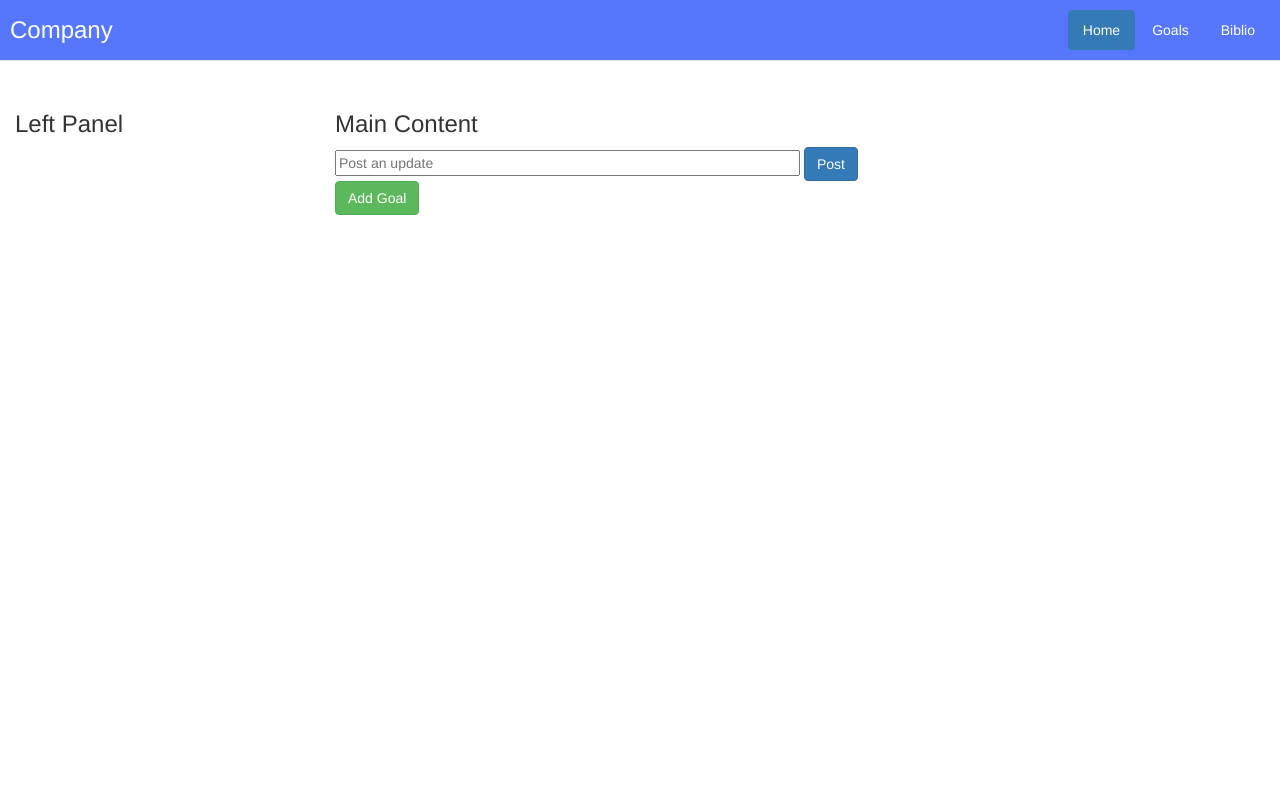
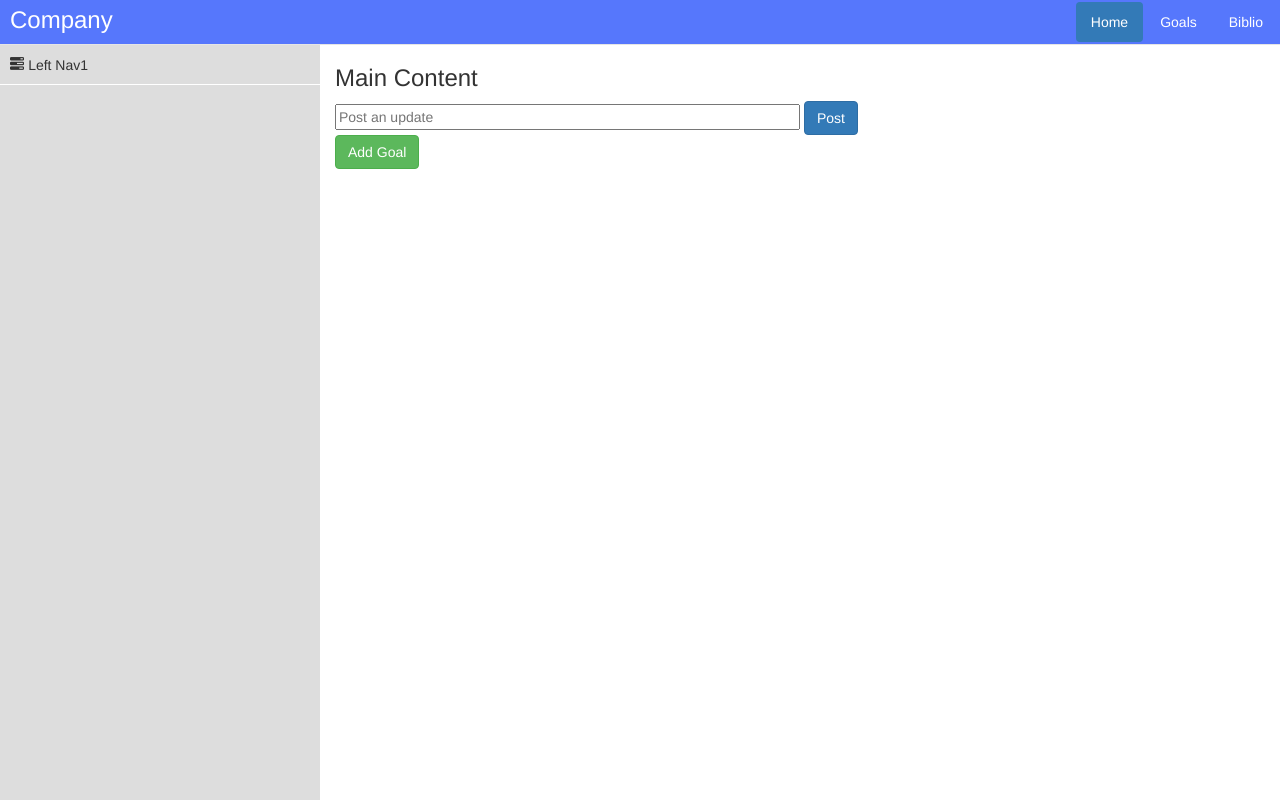
Before and after one commit to tejashreeKate/projA, a website: page app/index.html in a window 1280 px wide. Drawn offline with nearby package versions, Linux system fonts and the light colour scheme; some packages are replaced by stand-ins of ours; files that its build step writes are made by us from their sources.

Commit message:
left section created

```diff
--- a/app/index.html
+++ b/app/index.html
@@ -75,6 +75,7 @@
         <script src="scripts/controllers/main.js"></script>
         <script src="scripts/controllers/about.js"></script>
         <script src="scripts/controllers/goalCtrl.js"></script>
+        <script src="scripts/directives/autoHeight.js"></script>
         <!-- endbuild -->
 </body>
 </html>
--- /dev/null
+++ b/app/scripts/directives/autoHeight.js
@@ -0,0 +1,33 @@
+angular.module('projAApp')
+  .directive('autoHeight', function ($window) {
+    'use strict';
+
+    function calcHeight(element, ht) {
+      if (isNaN((+ht))) {
+        ht = 0;
+      }
+      var height = $window.innerHeight - (element.position().top + (+ht));
+      element.css({
+        height: height + 'px'
+      });
+    }
+
+    return {
+      restrict: 'A',
+      link: function ($scope, element, attr) {
+        var getHeight = +attr.getHeight;
+        calcHeight(element, getHeight);
+
+        $scope.$watch(function () {
+          return $window.innerHeight;
+        }, function (n, o) {
+          if (n !== o) {
+            calcHeight(element, getHeight);
+          }
+        });
+        $window.onresize = function () {
+          $scope.$apply();
+        };
+      }
+    };
+  });
--- a/app/styles/main.scss
+++ b/app/styles/main.scss
@@ -1,15 +1,9 @@
 // bower:scss
 // endbower
 
-.browsehappy {
-  margin: 0.2em 0;
-  background: #ccc;
-  color: #000;
-  padding: 0.2em 0;
-}
-
 /* Space out content a bit */
 body {
+  margin-top:-10px;
   padding-bottom: 20px;
   background-color:#fff;
 }
@@ -81,7 +75,7 @@ body {
   }
   /* Space out the masthead */
   .header {
-    margin-bottom: 30px;
+    /*margin-bottom: 30px;*/
   }
   /* Remove the bottom border on the jumbotron for visual effect */
   .jumbotron {
@@ -94,15 +88,16 @@ body {
 }
 .header{
   background-color:#5677fc;
+  height:45px;
   color:#fff;
   ul{
-    padding:10px;
+    margin:2px;
   }
   .nav-pills > li > a{
     color:#fff!important;
   }
   h3{
-    padding:10px;
+    margin:10px;
   }
 }
 .post-input{
@@ -113,3 +108,12 @@ table{
     margin-bottom:20px;
   }
 }
+.left-section{
+  background-color:#ddd;
+  padding:0px;
+  .left-header{
+    padding:10px;
+    height:40px;
+    border-bottom:1px solid #fff;
+  }
+}
--- a/app/views/left-panel/index.html
+++ b/app/views/left-panel/index.html
@@ -1,3 +1,6 @@
-<div class="col-md-3 col-xs-3 left-section">
-	<h3>Left Panel</h3>
+<div auto-height class="col-md-3 col-xs-3 left-section">
+	<div class="left-header">
+		<span class="glyphicon glyphicon-tasks"></span>
+		<span> Left Nav1</span>
+	</div>
 </div>
```
